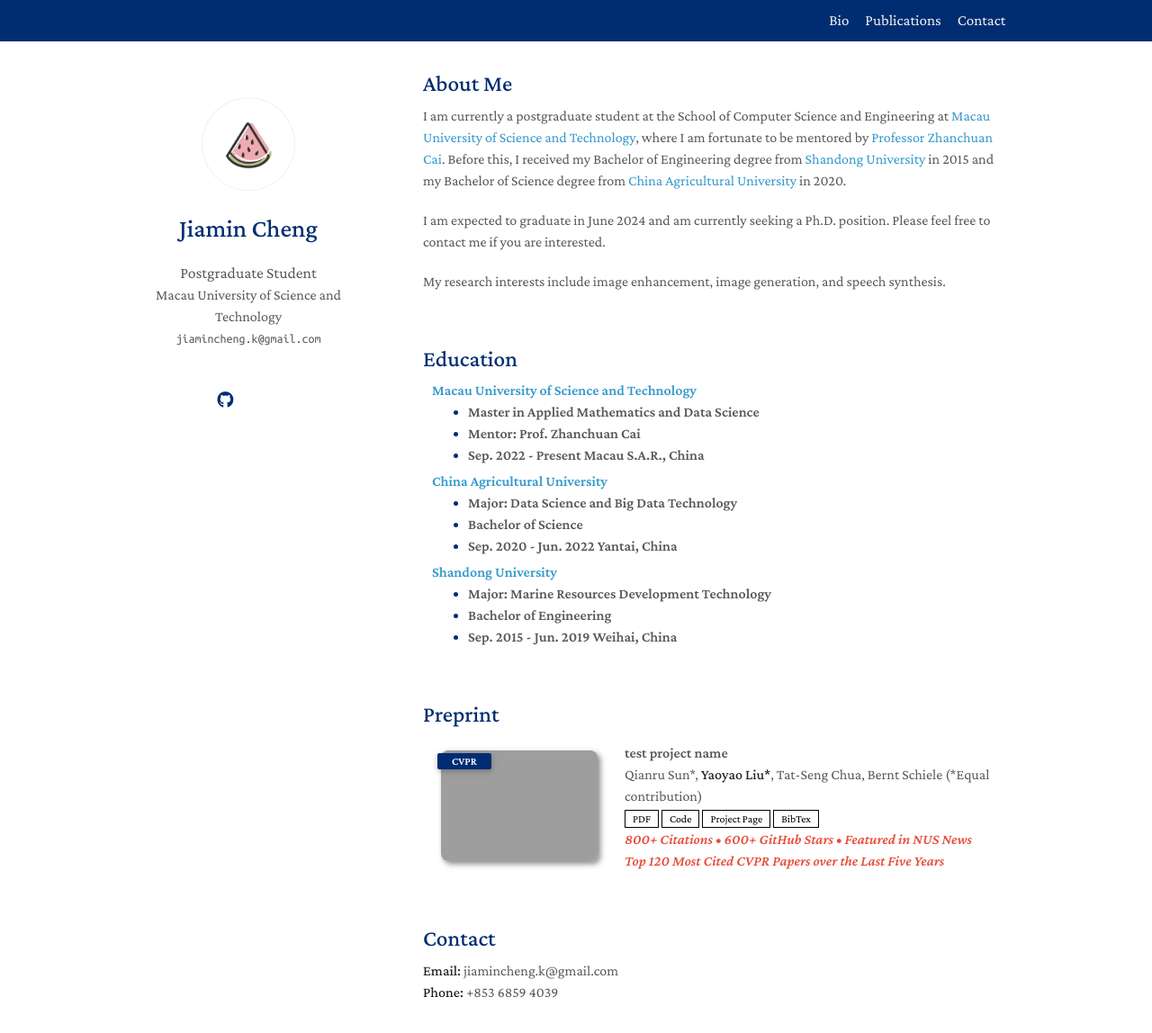
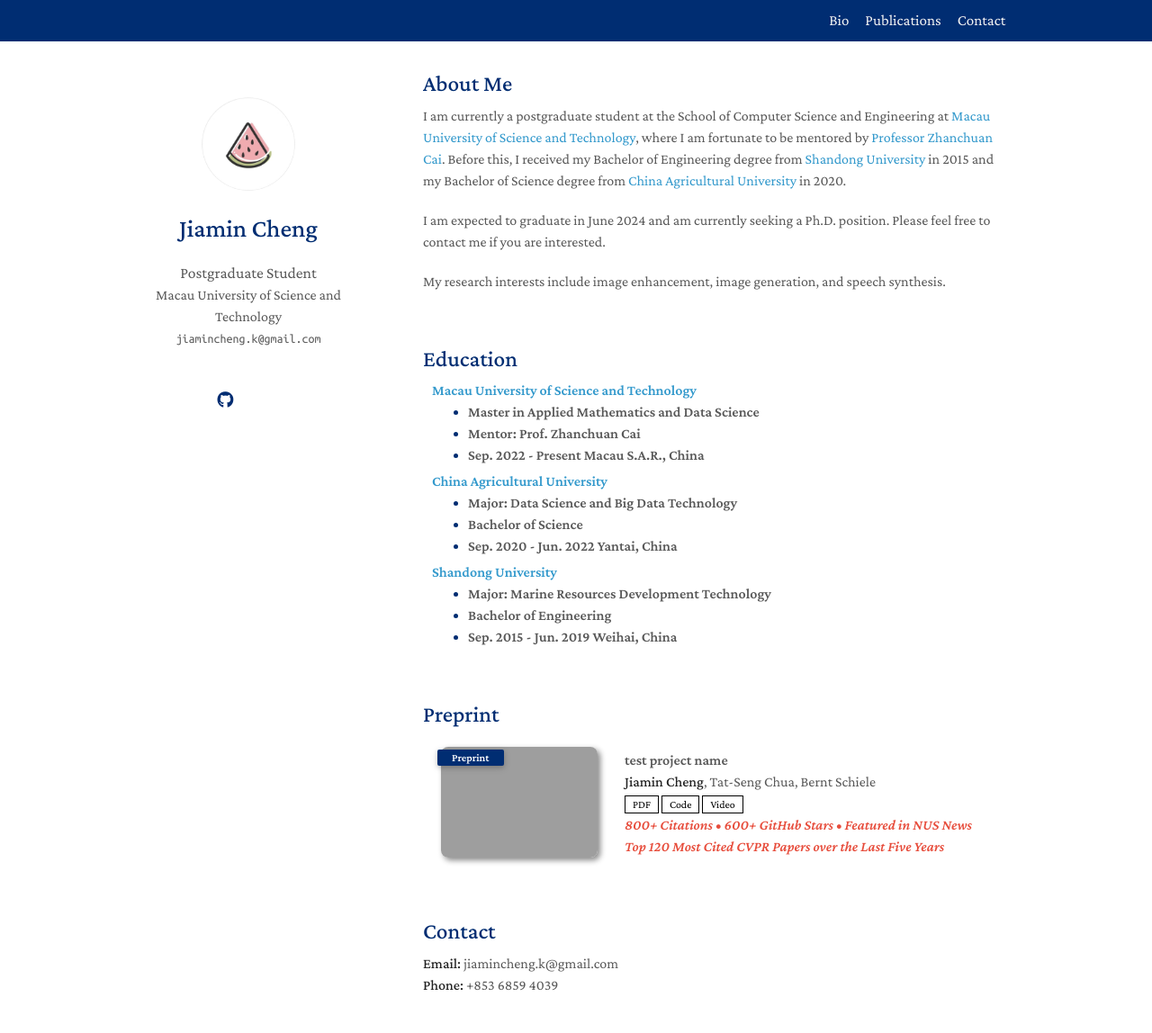
Before and after one commit to jiamincheng/jiamincheng.github.io, a Jekyll site: the page built from index.md, in a window 1280 px wide and 1189 px high. Shown: the top 1148 px of the window at 90% size. Built offline with Jekyll 4.4.1, drawn with Linux system fonts in a browser that asks for light colours; comment, search, counter and statistics services are not loaded; a style sheet for code colours, icons or effects is not loaded; part of the change alters nothing that is shown; grey boxes are pictures that could not be loaded.

Commit message:
Update publications.md

```diff
--- a/_includes/publications.md
+++ b/_includes/publications.md
@@ -13,17 +13,17 @@
 <div class="pub-row">
   <div class="col-sm-3 abbr" style="position: relative;padding-right: 15px;padding-left: 15px;">
     <img src="https://img.yliu.me/teaser/MTL_CVPR.png" class="teaser img-fluid z-depth-1">
-            <abbr class="badge">CVPR</abbr>
+            <abbr class="badge">Preprint</abbr>
   </div>
   <div class="col-sm-9" style="position: relative;padding-right: 15px;padding-left: 20px;">
       <div class="title">test project name</div>
-      <div class="author">Qianru Sun*, <strong>Yaoyao Liu*</strong>, Tat-Seng Chua, Bernt Schiele (*Equal contribution)</div>
+      <div class="author"><strong>Jiamin Cheng</strong>, Tat-Seng Chua, Bernt Schiele</div>
       <div class="periodical"></div>
     <div class="links">
       <a href="https://openaccess.thecvf.com/content_CVPR_2019/papers/Sun_Meta-Transfer_Learning_for_Few-Shot_Learning_CVPR_2019_paper.pdf" class="btn btn-sm z-depth-0" role="button" target="_blank" style="font-size:12px;">PDF</a>
       <a href="https://github.com/yaoyao-liu/meta-transfer-learning" class="btn btn-sm z-depth-0" role="button" target="_blank" style="font-size:12px;">Code</a>
-      <a href="https://lyy.mpi-inf.mpg.de/mtl/" class="btn btn-sm z-depth-0" role="button" target="_blank" style="font-size:12px;">Project Page</a>
-      <a href="https://dblp.uni-trier.de/rec/conf/cvpr/SunLCS19.html?view=bibtex" class="btn btn-sm z-depth-0" role="button" target="_blank" style="font-size:12px;">BibTex</a>
+      <a href="https://www.bilibili.com/video/BV1Jc411K7Pe?t=12.9" class="btn btn-sm z-depth-0" role="button" target="_blank" style="font-size:12px;">Video</a>
+
 <br>
 <strong> <a style="color:#e74d3c; font-weight:600" href="https://scholar.google.com/citations?view_op=view_citation&hl=en&user=Uf9GqRsAAAAJ&citation_for_view=Uf9GqRsAAAAJ:bEWYMUwI8FkC"><i id="total_citation_mtl">800+</i><i style="color:#e74d3c; font-weight:600"> Citations • </i></a><a href="https://github.com/yaoyao-liu/meta-transfer-learning" target="_blank" rel="noopener"><i style="color:#e74d3c; font-weight:600" id="githubstars_mtl">600+</i><i style="color:#e74d3c; font-weight:600"> GitHub Stars</i></a> <a style="color:#e74d3c; font-weight:600" href="https://www.comp.nus.edu.sg/news/archives/y2019/2019-cvpr-research/">• <i>Featured in NUS News</i></a></strong>
 <br>
@@ -34,23 +34,6 @@
         startext.innerHTML=stars;
   });
   </script>
-  <script>
-      $(document).ready(function () {
-
-          var gsDataBaseUrl = 'https://raw.githubusercontent.com/yaoyao-liu/yaoyao-liu.github.io/'
-
-          $.getJSON(gsDataBaseUrl + "google-scholar-stats/gs_data.json", function (data) {
-              var totalCitation = data['publications']['Uf9GqRsAAAAJ:bEWYMUwI8FkC']['num_citations']
-              document.getElementById('total_citation_mtl').innerHTML = totalCitation;
-              var citationEles = document.getElementsByClassName('show_paper_citations')
-              Array.prototype.forEach.call(citationEles, element => {
-                  var paperId = element.getAttribute('data')
-                  var numCitations = data['publications'][paperId]['num_citations']
-                  element.innerHTML = '| Citations: ' + numCitations;
-              });
-          });
-      })
-  </script>
     </div>
   </div>
 </div>
```
